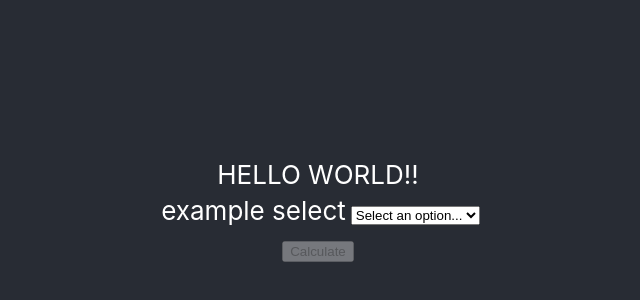
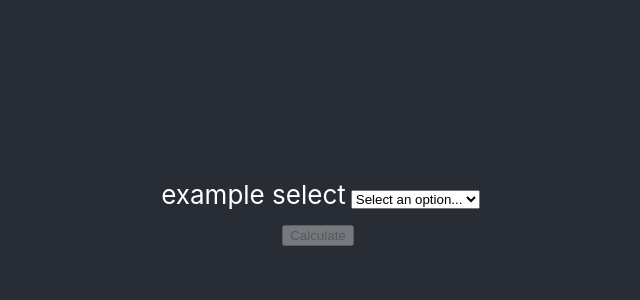
Before and after one commit to mleah/sleep-tracker-example, a React (Create React App) app: page / in a window 1280 px wide. Shown: the part 190-490 px from the top of the page, without its empty margins (322-962 px from the left). Built offline with nearby package versions, Linux system fonts and the light colour scheme.

Commit message:
Add function to test creating an array for the select options (24 hours, by half hour)

```diff
--- a/src/App.tsx
+++ b/src/App.tsx
@@ -7,13 +7,19 @@ function App() {
 
     const onSelect = (e: React.ChangeEvent<HTMLSelectElement>): void => {
         setSelectValue(e.target.value);
+        console.log(test());
     }
 
     const isFormDisabled = selectValue === "";
 
+
+    // Testing how to create an array for 24 hour by half hour options
+    const test = (): number[] => {
+        return Array.from(Array.from(Array( (24 / 0.5) + 1).keys()), x => x*0.5);
+    }
+
     return (
         <div className="appContainer">
-            <div>HELLO WORLD!!</div>
             <form>
                 <div className="durationInput">
                     <label htmlFor="exampleSelect">example select</label>
```
